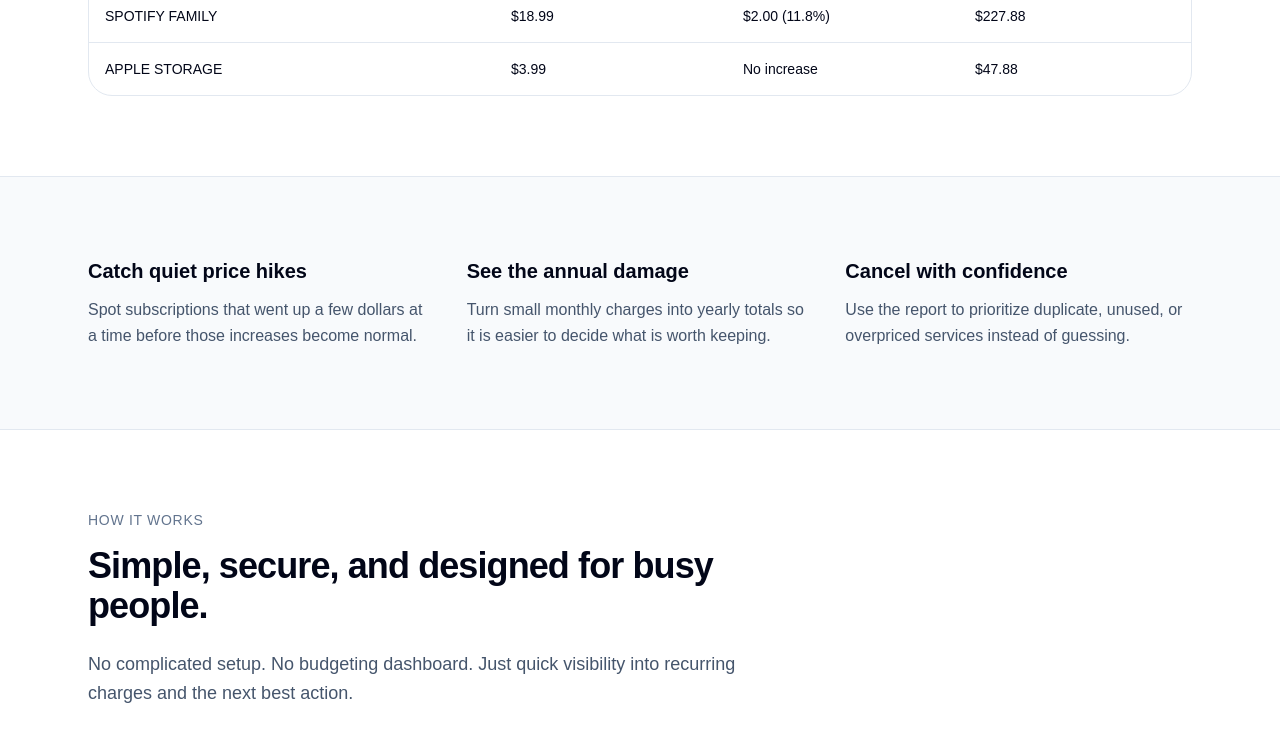
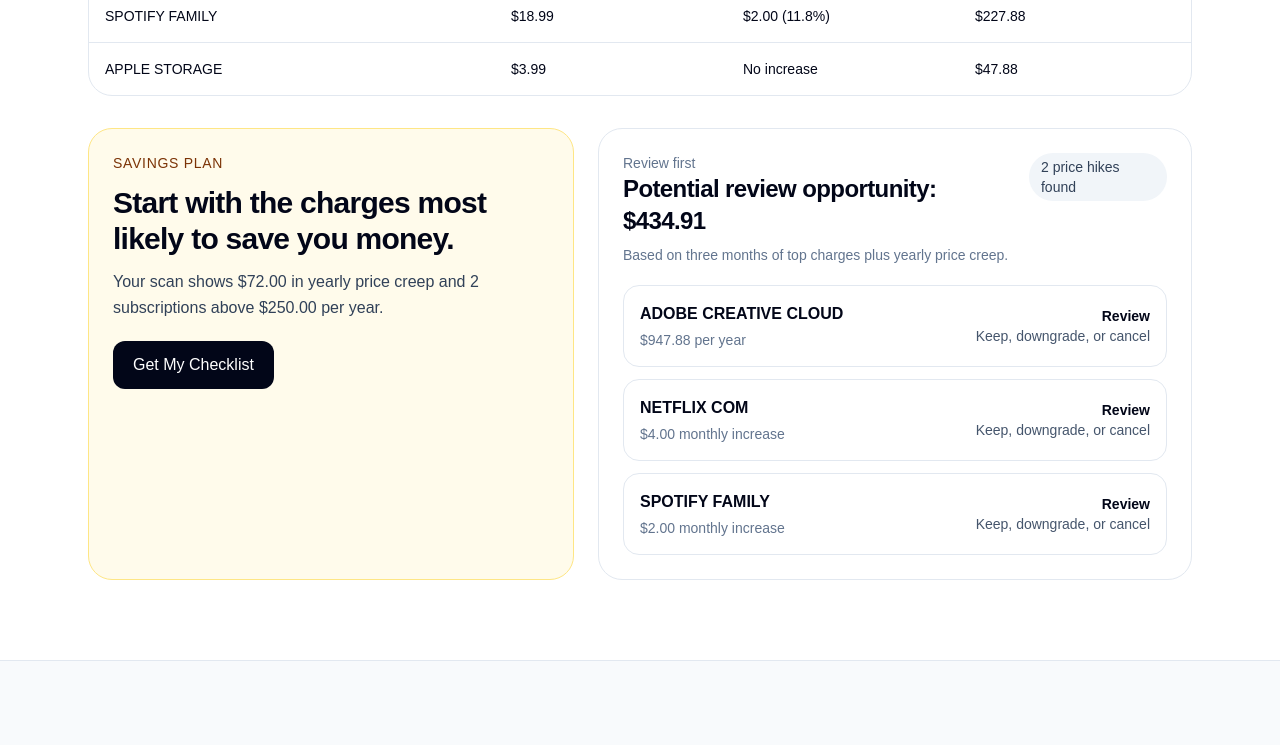
Before and after one commit to coreydesormeaux/creepcheck, a Next.js app: page / in a window 1280 px wide. Shown: the part 1860-2605 px from the top of the page. Built offline with nearby package versions, Linux system fonts and the light colour scheme.

Commit message:
Add CreepCheck savings plan

```diff
--- a/src/app/page.js
+++ b/src/app/page.js
@@ -100,6 +100,13 @@
     .toUpperCase();
 }
 
+function getReviewScore(item) {
+  const priceCreepScore = item.increase * 12;
+  const yearlySpendScore = item.yearlyCost * 0.15;
+
+  return priceCreepScore + yearlySpendScore;
+}
+
 function detectRecurringCharges(transactions) {
   const grouped = transactions.reduce((groups, row) => {
     const merchant = cleanMerchant(
@@ -151,6 +158,7 @@
 export default function CreepCheckLandingPage() {
   const scannerRef = useRef(null);
   const reportRef = useRef(null);
+  const checklistRef = useRef(null);
   const fileInputRef = useRef(null);
   const [report, setReport] = useState(detectRecurringCharges(sampleTransactions));
   const [fileName, setFileName] = useState("Sample report");
@@ -170,7 +178,27 @@
       monthlySpend,
       monthlyIncrease,
       yearlySpend: monthlySpend * 12,
+      yearlyCreep: monthlyIncrease * 12,
       biggestIncrease,
+    };
+  }, [report]);
+
+  const savingsPlan = useMemo(() => {
+    const risingCharges = report.filter((item) => item.increase > 0);
+    const highCostCharges = report.filter((item) => item.yearlyCost >= 250);
+    const reviewFirst = [...report]
+      .sort((a, b) => getReviewScore(b) - getReviewScore(a))
+      .slice(0, 3);
+    const possibleAnnualSavings = reviewFirst.reduce(
+      (sum, item) => sum + item.latestAmount * 3 + item.increase * 12,
+      0
+    );
+
+    return {
+      risingCharges,
+      highCostCharges,
+      reviewFirst,
+      possibleAnnualSavings,
     };
   }, [report]);
 
@@ -450,6 +478,73 @@
               </div>
             )}
           </div>
+
+          <div className="mt-8 grid lg:grid-cols-[0.9fr_1.1fr] gap-6">
+            <div className="rounded-3xl border border-amber-200 bg-amber-50 p-6">
+              <p className="text-sm font-medium text-amber-900 uppercase tracking-wider mb-3">
+                Savings plan
+              </p>
+              <h3 className="text-3xl font-bold tracking-tight mb-3">
+                Start with the charges most likely to save you money.
+              </h3>
+              <p className="text-slate-700 leading-relaxed mb-5">
+                Your scan shows {currency(totals.yearlyCreep)} in yearly price creep
+                and {savingsPlan.highCostCharges.length} subscriptions above{" "}
+                {currency(250)} per year.
+              </p>
+              <button
+                onClick={() => checklistRef.current?.scrollIntoView({ behavior: "smooth" })}
+                className="bg-slate-950 text-white px-5 py-3 rounded-xl font-medium hover:bg-slate-800 transition"
+              >
+                Get My Checklist
+              </button>
+            </div>
+
+            <div className="rounded-3xl border border-slate-200 p-6">
+              <div className="flex flex-col sm:flex-row sm:items-start justify-between gap-4 mb-5">
+                <div>
+                  <p className="text-sm text-slate-500">Review first</p>
+                  <h3 className="text-2xl font-bold tracking-tight">
+                    Potential review opportunity: {currency(savingsPlan.possibleAnnualSavings)}
+                  </h3>
+                  <p className="text-sm text-slate-500 mt-2">
+                    Based on three months of top charges plus yearly price creep.
+                  </p>
+                </div>
+                <div className="rounded-full bg-slate-100 px-3 py-1 text-sm text-slate-700">
+                  {savingsPlan.risingCharges.length} price hikes found
+                </div>
+              </div>
+
+              <div className="space-y-3">
+                {savingsPlan.reviewFirst.length ? (
+                  savingsPlan.reviewFirst.map((item) => (
+                    <div
+                      key={item.merchant}
+                      className="rounded-2xl border border-slate-200 p-4 flex items-center justify-between gap-4"
+                    >
+                      <div>
+                        <p className="font-semibold">{item.merchant}</p>
+                        <p className="text-sm text-slate-500 mt-1">
+                          {item.increase > 0
+                            ? `${currency(item.increase)} monthly increase`
+                            : `${currency(item.yearlyCost)} per year`}
+                        </p>
+                      </div>
+                      <div className="text-right text-sm text-slate-600">
+                        <p className="font-semibold text-slate-950">Review</p>
+                        <p>Keep, downgrade, or cancel</p>
+                      </div>
+                    </div>
+                  ))
+                ) : (
+                  <p className="text-slate-600">
+                    Upload a fuller CSV to generate a prioritized savings plan.
+                  </p>
+                )}
+              </div>
+            </div>
+          </div>
         </section>
 
         <section className="border-y border-slate-200 bg-slate-50">
@@ -495,15 +590,15 @@
           </div>
         </section>
 
-        <section className="bg-slate-950 text-white">
+        <section ref={checklistRef} className="bg-slate-950 text-white">
           <div className="max-w-4xl mx-auto px-6 py-24 text-center">
             <h2 className="text-4xl md:text-5xl font-bold tracking-tight mb-6">
               Stop paying for subscriptions you would cancel if you noticed them sooner.
             </h2>
 
             <p className="text-lg text-slate-300 leading-relaxed mb-10 max-w-2xl mx-auto">
-              Join the list for a simple subscription-saving checklist and updates
-              when full CreepCheck reports are available.
+              Join the list for a simple subscription-saving checklist based on
+              the same review order shown in your scan.
             </p>
 
             <form onSubmit={saveLead} className="max-w-xl mx-auto flex flex-col sm:flex-row gap-3">
```
